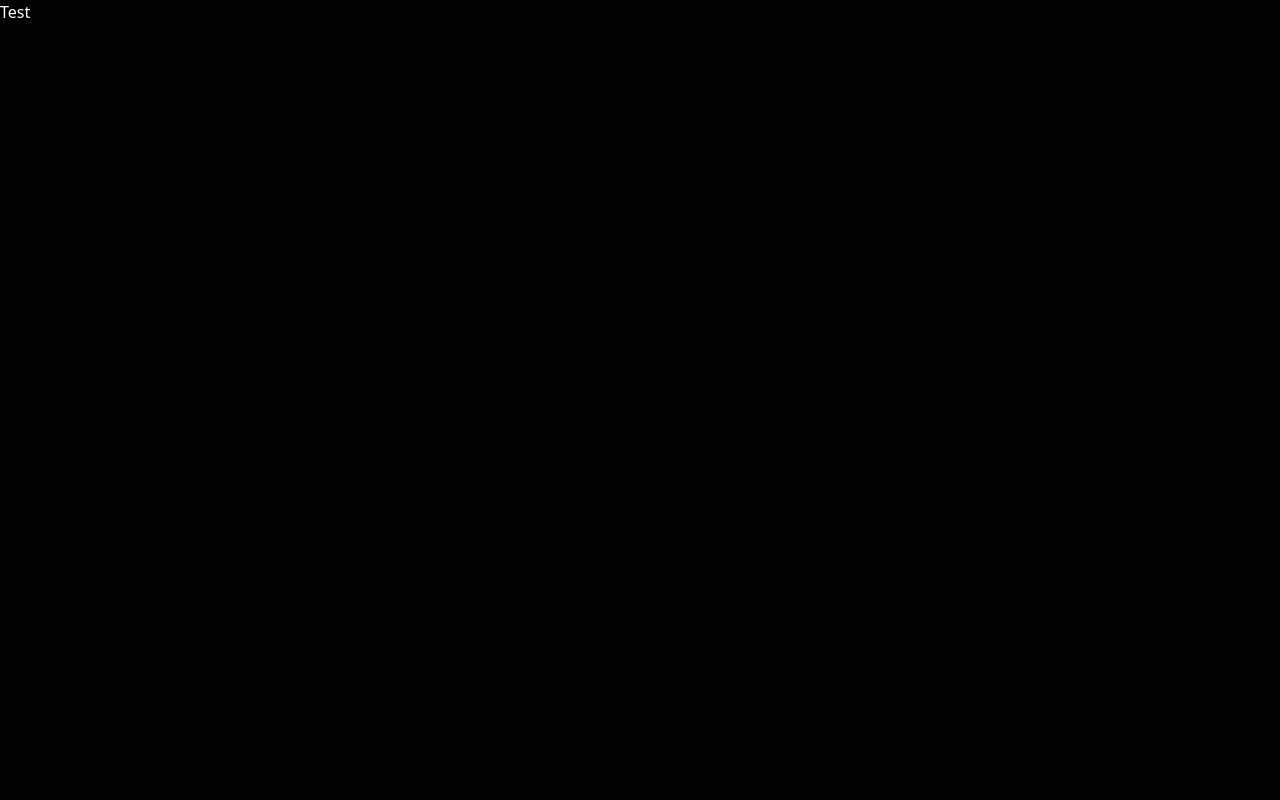
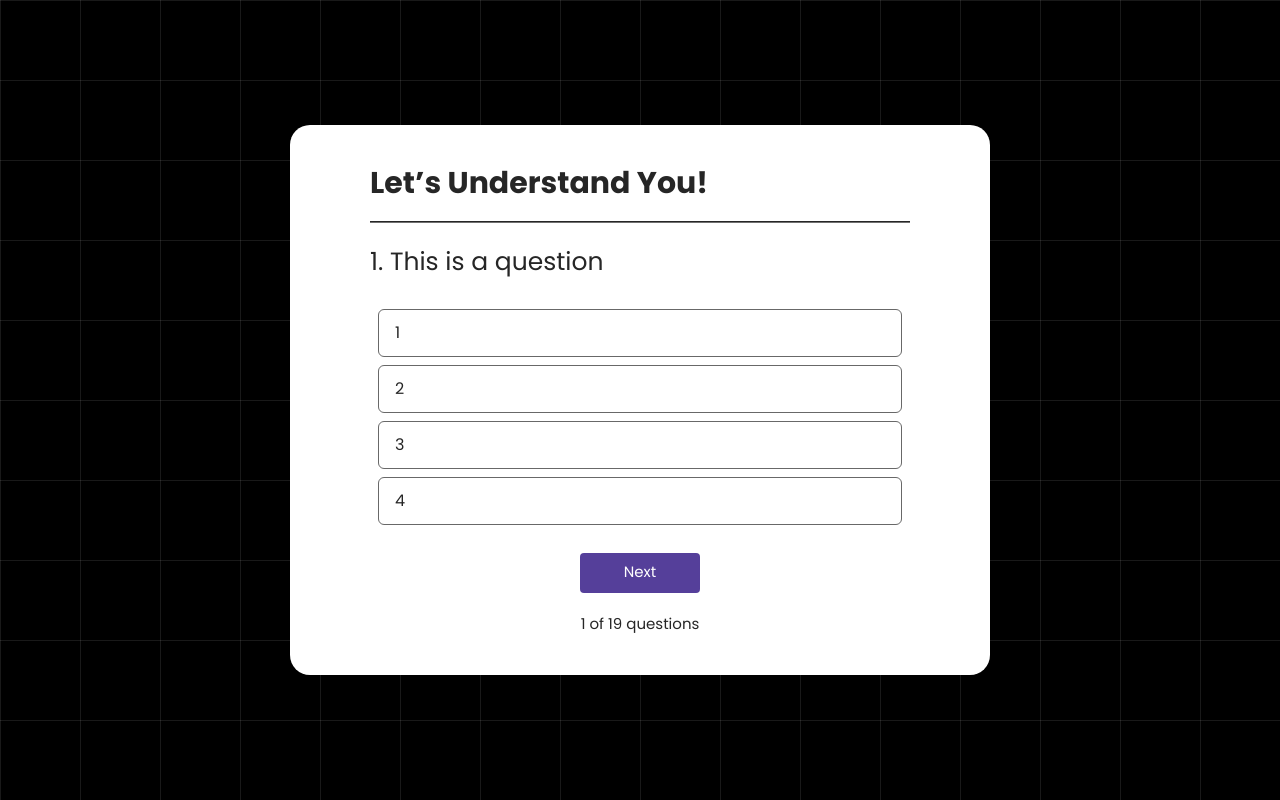
Before and after one commit to tapoban123/xplore-reimagined, a React (Vite) app in the folder xplore-react/: page /test in a window 1280 px wide. Built offline with nearby package versions, Linux system fonts and the light colour scheme.

Commit message:
structure of text.jsx

```diff
--- a/xplore-react/src/App.jsx
+++ b/xplore-react/src/App.jsx
@@ -10,7 +10,7 @@ function App() {
 
   return (
     <>
-      <main className='bg-black min-h-screen'>
+      <main>
 
         <Routes>
           <Route path='/' element={<Hero />} />
--- a/xplore-react/src/components/Hero.jsx
+++ b/xplore-react/src/components/Hero.jsx
@@ -4,7 +4,7 @@ import StartBtn from "./StartBtn";
 const Hero = () => {
   return (
     <>
-      <section className="hero-section w-full">
+      <section className="hero-section w-full bg-black min-h-screen">
         <div className="hero-grid">
           <div className="card card-1">
             <div className="bg-container">
--- a/xplore-react/src/components/StartBtn.jsx
+++ b/xplore-react/src/components/StartBtn.jsx
@@ -1,4 +1,5 @@
 import React, { useState, useRef, useEffect } from "react";
+import { useNavigate } from "react-router-dom";
 
 
 
@@ -9,7 +10,12 @@ const StartBtn = () => {
   const containerRef = useRef(null);
   const sliderRef = useRef(null);
 
+  const navigate = useNavigate();
 
+  if(isCompleted){
+    setTimeout(()=>navigate('/test'),[500])
+
+  }
 
 
 
--- a/xplore-react/src/components/Test.jsx
+++ b/xplore-react/src/components/Test.jsx
@@ -1,8 +1,33 @@
 import React from 'react'
+import '../index.css'
 
 const Test = () => {
   return (
-    <div className='text-white'>Test</div>
+    <>
+      <div className='pattern-bg h-screen w-screen  flex items-center justify-center '>
+        <div className='w-[700px] m-auto  bg-white text-[#262626] flex flex-col gap-5 rounded-[20px] pt-10 pb-10 pl-20 pr-20'>
+          <h1 className='text-3xl font-bold'>Let’s Understand You!</h1>
+          <hr className='h-[2px] rounded-none bg-[#707070]' />
+          <h2 className='text-[25px] font-medium'>1. This is a question </h2>
+          <ul>
+            <li className='flex items-center h-12 px-4 border border-[#686868] rounded-md text-base cursor-pointer hover:bg-gray-100 m-2 '>
+              1
+            </li>
+            <li className='flex items-center h-12 px-4 border border-[#686868] rounded-md text-base cursor-pointer hover:bg-gray-100 m-2 '>
+              2
+            </li>
+            <li className='flex items-center h-12 px-4 border border-[#686868] rounded-md text-base cursor-pointer hover:bg-gray-100 m-2 '>
+              3
+            </li>
+            <li className='flex items-center h-12 px-4 border border-[#686868] rounded-md text-base cursor-pointer hover:bg-gray-100 m-2 '>
+              4
+            </li>
+          </ul>
+          <button className='m-auto w-30 h-[40px] bg-[#553f9a] text-white text-[15px] font-medium rounded-sm nextBtn relative'>Next</button>
+          <div className='index'>1 of 19 questions</div>
+        </div>
+      </div>
+    </>
   )
 }
 
--- a/xplore-react/src/index.css
+++ b/xplore-react/src/index.css
@@ -19,6 +19,11 @@
   src: url("/fonts/heathergreen.regular.otf") format("opentype");
   font-weight: normal;
   font-style: normal;
+}
+
+html,body,#root{
+  width: 100%;
+  height: 100%;
 }
 
 .screen-max-width {
@@ -603,3 +608,54 @@
   font-size: 1rem;
   cursor: pointer;
 }
+
+
+
+.pattern-bg {
+  font-family: 'poppins';
+
+  background: #000000;
+  --gap: 5em;
+  --line: 1px;
+  --color: rgba(255, 255, 255, 0.2);
+
+  background-image: linear-gradient(
+      -90deg,
+      transparent calc(var(--gap) - var(--line)),
+      var(--color) calc(var(--gap) - var(--line) + 1px),
+      var(--color) var(--gap)
+    ),
+    linear-gradient(
+      0deg,
+      transparent calc(var(--gap) - var(--line)),
+      var(--color) calc(var(--gap) - var(--line) + 1px),
+      var(--color) var(--gap)
+    );
+  background-size: var(--gap) var(--gap);
+  background-attachment: fixed;
+}
+
+.nextBtn::after {
+  content: '→';
+  color: white;
+  position: absolute;
+  opacity: 0;
+  top: 50%;
+  transform: translateY(-50%);
+  right: -20px;
+  transition: 0.5s;
+}
+
+.nextBtn:hover {
+  padding-right: 20px;
+}
+
+.nextBtn:hover::after {
+  opacity: 1;
+  right: 15px;
+}
+
+.index{
+  margin: auto;
+  font-size: 15px;
+}
```
